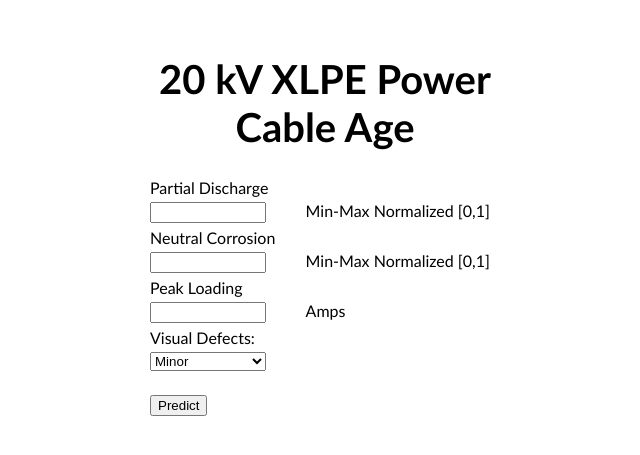
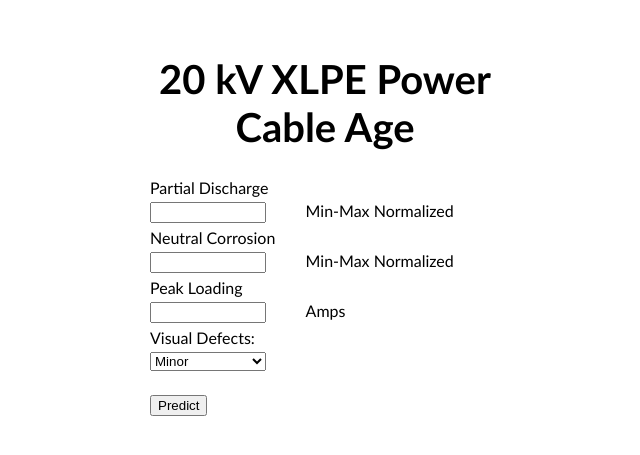
Before and after one commit to epdavid1/xlpe, a Flask app: page / in a window 1280 px wide. Shown: the top 455 px of the page, without its empty margins (315-955 px from the left). Run offline with Flask 2, Linux system fonts and the light colour scheme; parts of the project's set-up code (start-up, migrations or seed data) failed here and were passed over.

Commit message:
Update index.html

```diff
--- a/templates/index.html
+++ b/templates/index.html
@@ -32,12 +32,12 @@
             Partial Discharge
             <br>
             <input type="text" name="pd">
-            <span>&emsp;&emsp;&emsp;Min-Max Normalized [0,1]</span>
+            <span>&emsp;&emsp;&emsp;Min-Max Normalized</span>
             <br>
             Neutral Corrosion
             <br>
             <input type="text" name="corrosion">
-            <span>&emsp;&emsp;&emsp;Min-Max Normalized [0,1]</span>
+            <span>&emsp;&emsp;&emsp;Min-Max Normalized</span>
             <br>
             Peak Loading
             <br>
```
